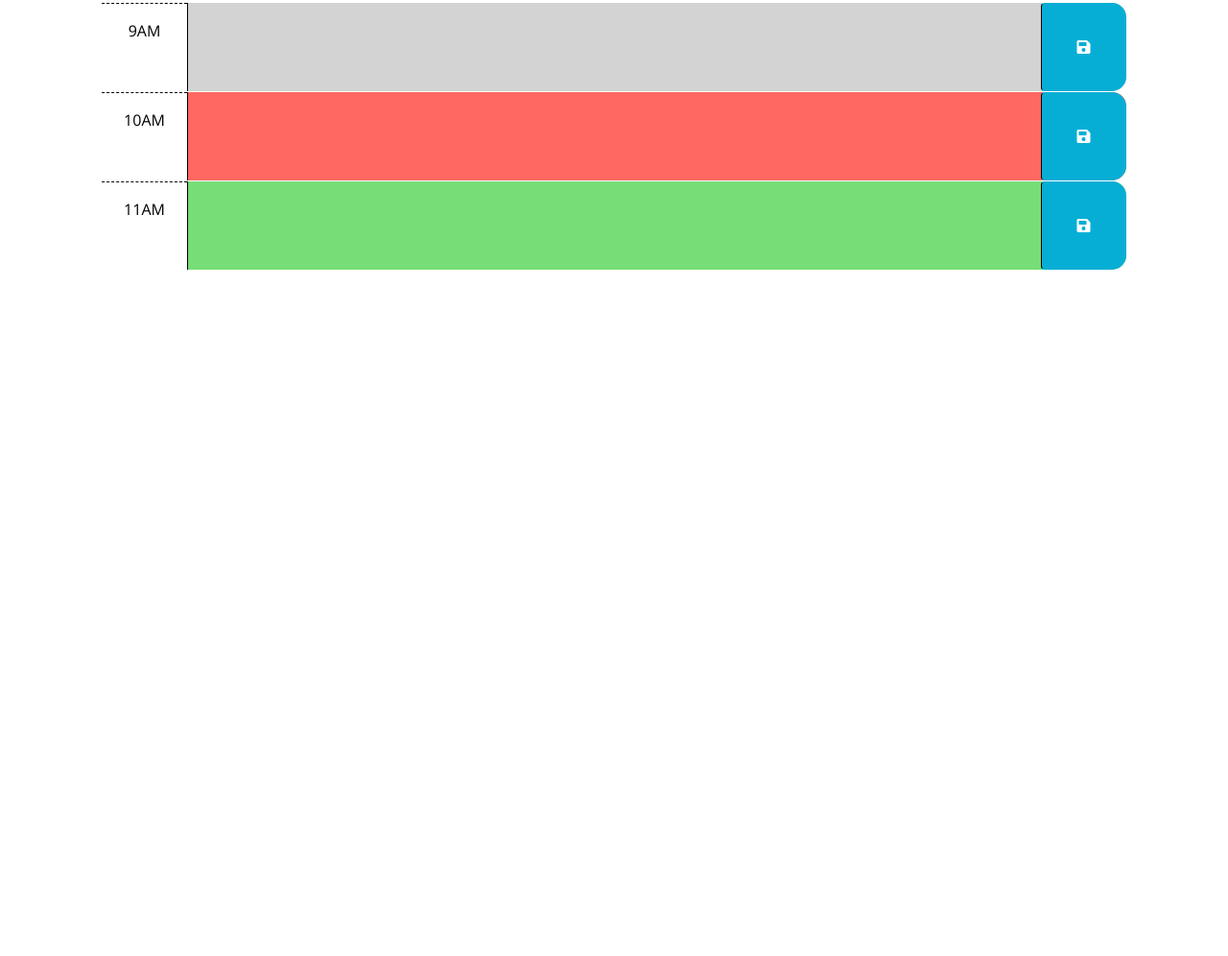
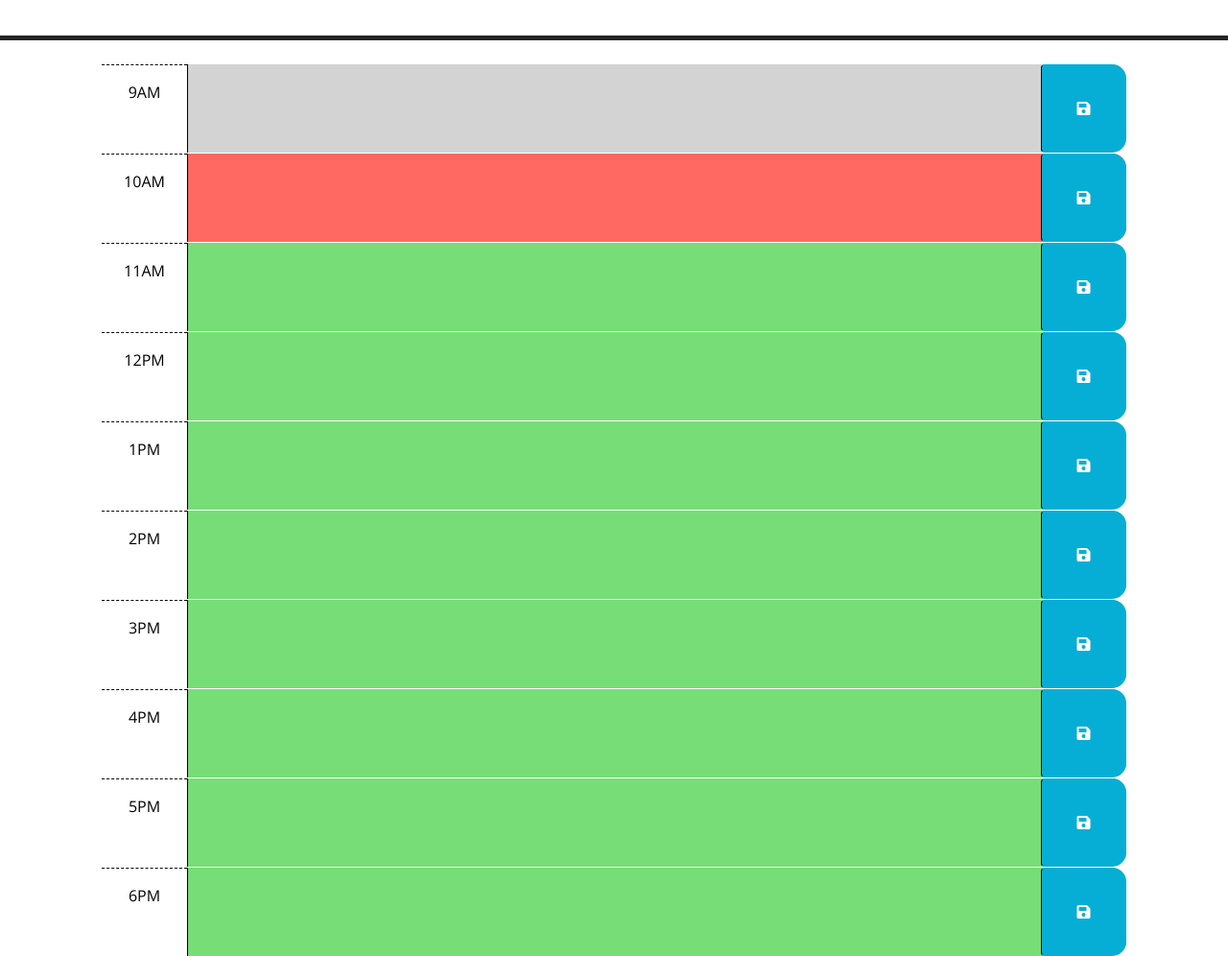
Before and after one commit to Pandax19/daily-planner, a plain HTML site: page index.html in a window 1280 px wide. Shown: the part 254-1250 px from the top of the page at 96% size. Before the commit the page ends 800 px from the top, so only its background shows below. Drawn offline with nearby package versions, Linux system fonts and the light colour scheme.

```diff
--- a/Develop/script.js
+++ b/assets/script.js
@@ -1,7 +1,15 @@
 // Wrap all code that interacts with the DOM in a call to jQuery to ensure that
 // the code isn't run until the browser has finished rendering all the elements
 // in the html.
+
+var today = dayjs();
+$('#date').text(today.format('MMM D, YYYY'));
+
+
+
 $(function () {
+
+});
   // TODO: Add a listener for click events on the save button. This code should
   // use the id in the containing time-block as a key to save the user input in
   // local storage. HINT: What does `this` reference in the click listener
@@ -20,4 +28,3 @@
   // attribute of each time-block be used to do this?
   //
   // TODO: Add code to display the current date in the header of the page.
-});
--- a/Develop/index.html
+++ b/index.html
@@ -18,7 +18,13 @@
       href="https://fonts.googleapis.com/css?family=Open+Sans&display=swap"
       rel="stylesheet"
     />
-    <link rel="stylesheet" href="style.css" />
+      <p id= "date">Today is</p>
+      <!-- <script
+      src="https://code.jquery.com/jquery-3.5.1.min.js"
+      integrity="sha256-9/aliU8dGd2tb6OSsuzixeV4y/faTqgFtohetphbbj0="
+      crossorigin="anonymous" -->
+    ></script>
+  <link rel="stylesheet" href="./assets/css/style.css" />
     <title>Work Day Scheduler</title>
   </head>
 
@@ -27,6 +33,7 @@
       <h1 class="display-3">Work Day Scheduler</h1>
       <p class="lead">A simple calendar app for scheduling your work day</p>
       <p id="currentDay" class="lead"></p>
+
     </header>
     <div class="container-lg px-5">
       <!-- Use class for "past", "present", and "future" to apply styles to the
@@ -66,6 +73,68 @@
         </button>
       </div>
 
+
+      <div id="hour-12" class="row time-block future">
+        <div class="col-2 col-md-1 hour text-center py-3">12PM</div>
+        <textarea class="col-8 col-md-10 description" rows="3"> </textarea>
+        <button class="btn saveBtn col-2 col-md-1" aria-label="save">
+          <i class="fas fa-save" aria-hidden="true"></i>
+        </button>
+      </div>
+
+      <div id="hour-1" class="row time-block future">
+        <div class="col-2 col-md-1 hour text-center py-3">1PM</div>
+        <textarea class="col-8 col-md-10 description" rows="3"> </textarea>
+        <button class="btn saveBtn col-2 col-md-1" aria-label="save">
+          <i class="fas fa-save" aria-hidden="true"></i>
+        </button>
+      </div>
+
+      <div id="hour-2" class="row time-block future">
+        <div class="col-2 col-md-1 hour text-center py-3">2PM</div>
+        <textarea class="col-8 col-md-10 description" rows="3"> </textarea>
+        <button class="btn saveBtn col-2 col-md-1" aria-label="save">
+          <i class="fas fa-save" aria-hidden="true"></i>
+        </button>
+      </div>
+
+      <div id="hour-3" class="row time-block future">
+        <div class="col-2 col-md-1 hour text-center py-3">3PM</div>
+        <textarea class="col-8 col-md-10 description" rows="3"> </textarea>
+        <button class="btn saveBtn col-2 col-md-1" aria-label="save">
+          <i class="fas fa-save" aria-hidden="true"></i>
+        </button>
+      </div>
+
+      <div id="hour-4" class="row time-block future">
+        <div class="col-2 col-md-1 hour text-center py-3">4PM</div>
+        <textarea class="col-8 col-md-10 description" rows="3"> </textarea>
+        <button class="btn saveBtn col-2 col-md-1" aria-label="save">
+          <i class="fas fa-save" aria-hidden="true"></i>
+        </button>
+      </div>
+
+
+      <div id="hour-5" class="row time-block future">
+        <div class="col-2 col-md-1 hour text-center py-3">5PM</div>
+        <textarea class="col-8 col-md-10 description" rows="3"> </textarea>
+        <button class="btn saveBtn col-2 col-md-1" aria-label="save">
+          <i class="fas fa-save" aria-hidden="true"></i>
+        </button>
+      </div>
+
+
+      <div id="hour-6" class="row time-block future">
+        <div class="col-2 col-md-1 hour text-center py-3">6PM</div>
+        <textarea class="col-8 col-md-10 description" rows="3"> </textarea>
+        <button class="btn saveBtn col-2 col-md-1" aria-label="save">
+          <i class="fas fa-save" aria-hidden="true"></i>
+        </button>
+      </div>
+
+
+
+
     <script src="https://code.jquery.com/jquery-3.4.1.min.js"></script>
     <script
       src="https://cdn.jsdelivr.net/npm/dayjs@1.11.3/dayjs.min.js"
@@ -73,6 +142,6 @@
       crossorigin="anonymous"
     ></script>
 
-    <script src="script.js"></script>
+    <script src="./assets/script.js"></script>
   </body>
 </html>
```
Also changed, not shown: assets/css/reset.css (added), assets/css/style.css (renamed from Develop/style.css).
